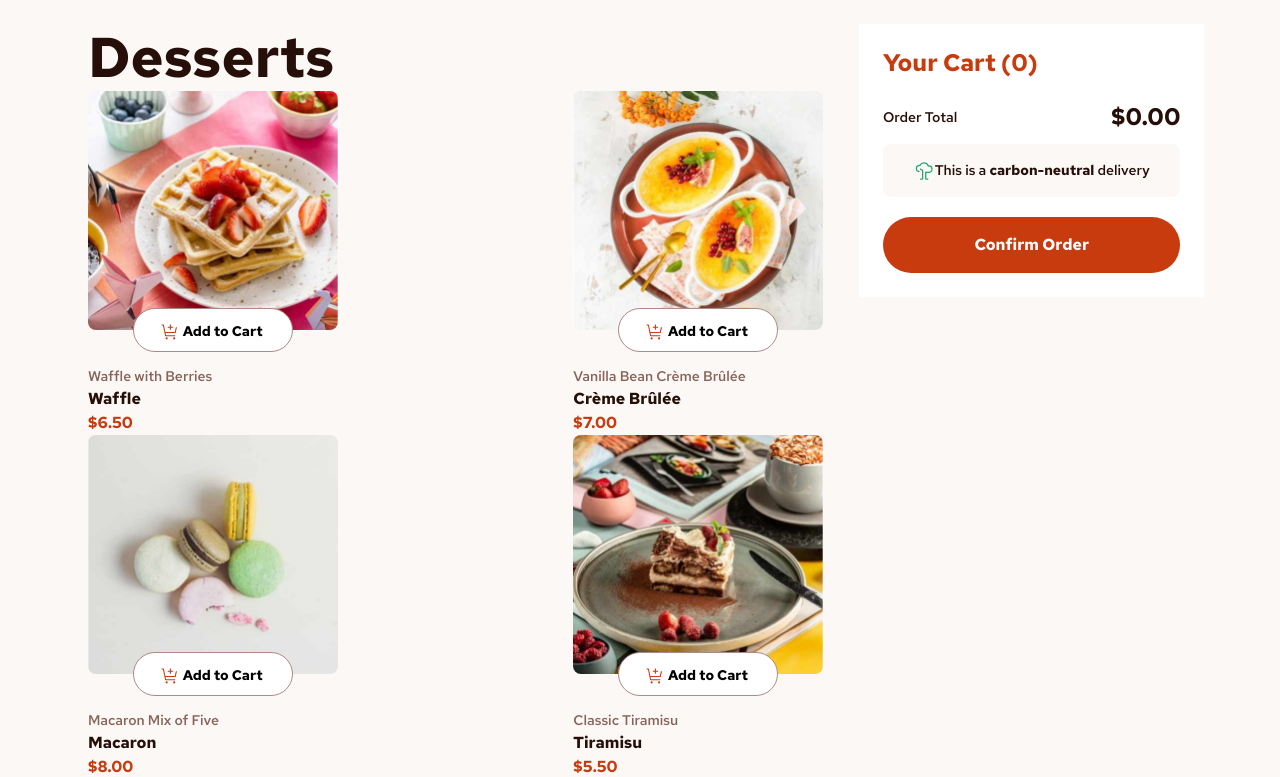
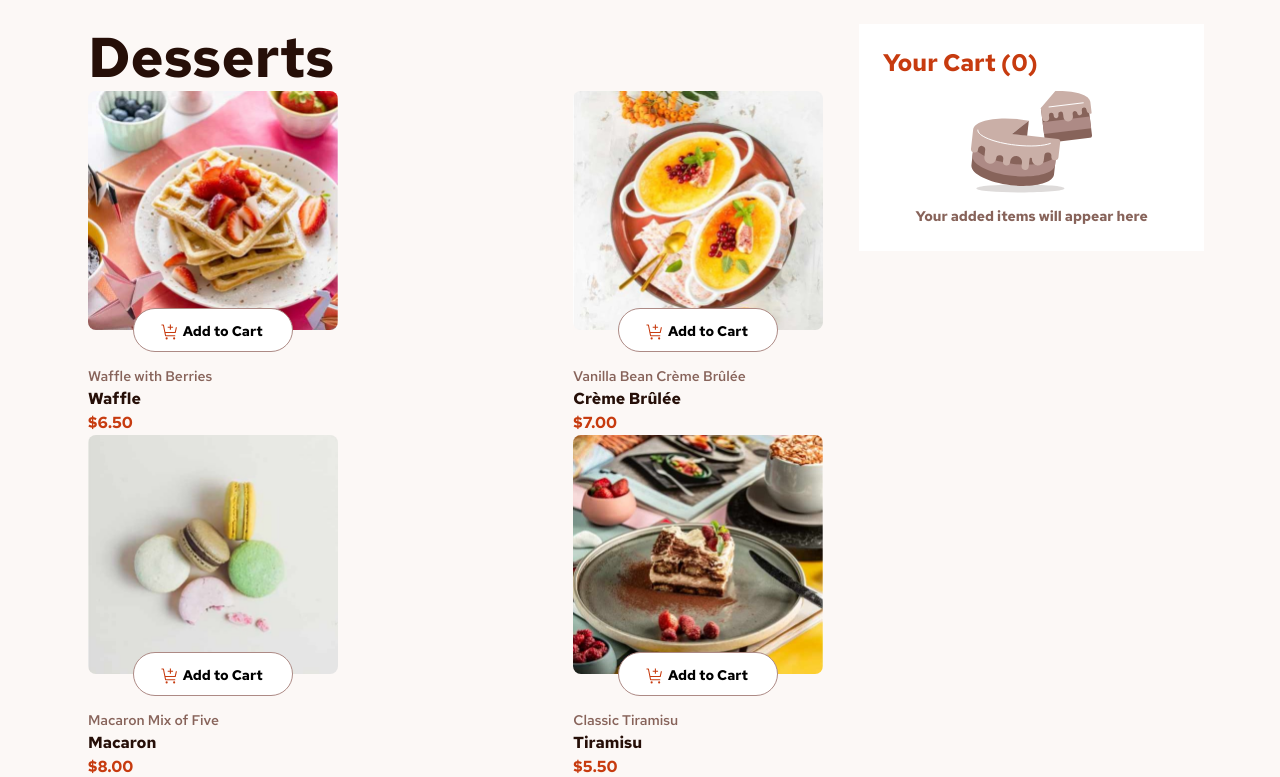
Before and after one commit to omarkarake/product-list-with-cart, an Angular app: page / in a window 1280 px wide. Shown: the top 777 px of the page. Built offline with nearby package versions, Linux system fonts and the light colour scheme.

Commit message:
chore: showing the carts when there is cardcount greater that zero

```diff
--- a/src/app/app.component.html
+++ b/src/app/app.component.html
@@ -17,22 +17,12 @@
       </div>
     </div>
   </div>
-  <!-- <div class="w-full mt-2 md:mt-0 lg:w-[30%] rounded-xl lg:mt-6">
-    <div class="bg-white p-6">
-      <p class="text-preset-2-bold text-red">Your Cart (0)</p>
-      <div class="flex flex-col items-center">
-        <div><img src="../assets/images/illustration-empty-cart.svg" /></div>
-        <div>
-          <p class="text-preset-4-semibold text-rose-500">
-            Your added items will appear here
-          </p>
-        </div>
-      </div>
-    </div>
-  </div> -->
+  @if (getCartCount() > 0) {
   <div class="w-full mt-2 md:mt-0 lg:w-[30%] rounded-xl lg:mt-6">
     <div class="bg-white p-6">
-      <p class="text-preset-2-bold text-red">Your Cart ({{ getCartCount() }})</p>
+      <p class="text-preset-2-bold text-red">
+        Your Cart ({{ getCartCount() }})
+      </p>
       <!-- product should go in cart when user click on the card -->
       <div
         *ngFor="let item of cart"
@@ -96,6 +86,21 @@
       </button>
     </div>
   </div>
+  }@else {
+  <div class="w-full mt-2 md:mt-0 lg:w-[30%] rounded-xl lg:mt-6">
+    <div class="bg-white p-6">
+      <p class="text-preset-2-bold text-red">Your Cart (0)</p>
+      <div class="flex flex-col items-center">
+        <div><img src="../assets/images/illustration-empty-cart.svg" /></div>
+        <div>
+          <p class="text-preset-4-semibold text-rose-500">
+            Your added items will appear here
+          </p>
+        </div>
+      </div>
+    </div>
+  </div>
+  }
   <app-orderconfirm-modal
     [isVisible]="isModalVisible"
     (closeModal)="closeModal()"
```
